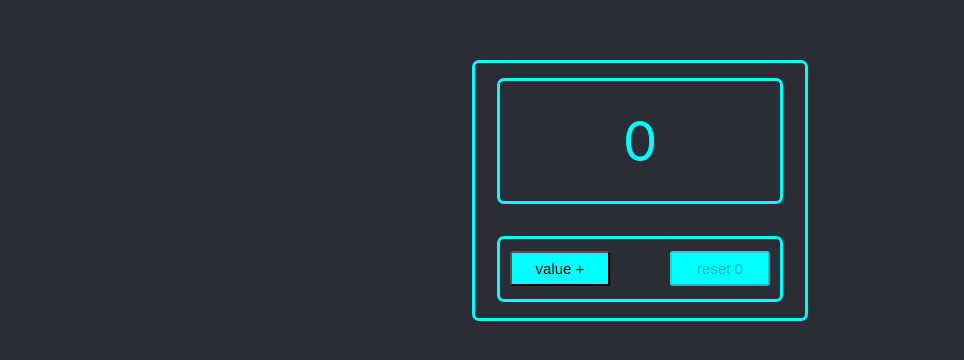
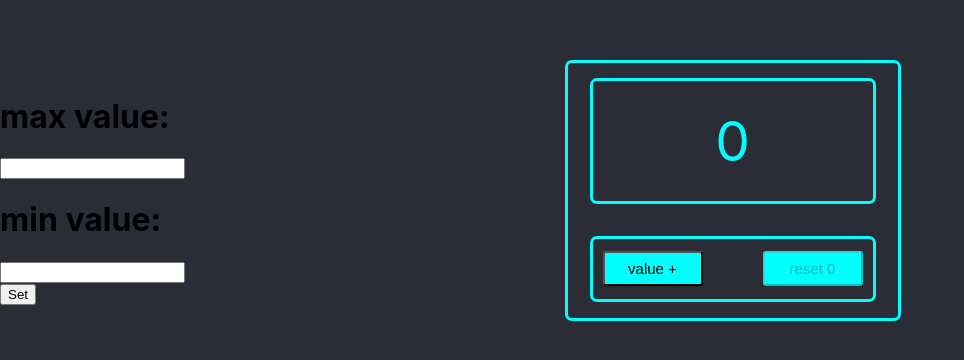
Before and after one commit to Reegulus/Counter, a React (Create React App) app: page / in a window 1280 px wide. Shown: the part 210-570 px from the top of the page, without its empty margins (0-964 px from the left). Built offline with nearby package versions, Linux system fonts and the light colour scheme.

Commit message:
Создал Directory parameters and components DisplayValue.tsx, ButtonSet.tsx

```diff
--- a/src/App.tsx
+++ b/src/App.tsx
@@ -1,6 +1,7 @@
 import React, {useState} from 'react';
 import styles from './App.module.css';
-import {Counter} from "./Components/Counter/Counter";
+import {Counter} from "./Components/mainCounter/Counter/Counter";
+import {DisplayValue} from "./Components/parameters/DisplayValue";
 
 function App() {
     const maxValue = 5
@@ -18,13 +19,14 @@ function App() {
 
     return (
         <div className={styles.App} >
-
+            <DisplayValue/>
                <Counter
                    incCount={incCount}
                    resetCount={resetCount}
                    count={count}
                    maxValue={maxValue}
                />
+
         </div>
     );
 }
--- a/src/Components/Button/Button.tsx
+++ b/src/Components/mainCounter/Button/Button.tsx
@@ -12,7 +12,7 @@ export function Button(props: ButtonPropsType) {
 
     return(
         <div className={styles.buttonGeneral}>
-            <input type={"button"} value={"value +"} className={styles.btnValue} disabled={props.count === props.maxValue} onClick={props.incCount}/>
+           <input type={"button"} value={"value +"} className={styles.btnValue} disabled={props.count === props.maxValue} onClick={props.incCount}/>
             <input type={"button"} value={"reset 0"} className={styles.btnReset} disabled={props.count === 0} onClick={props.resetCount}/>
             <div>
 
--- /dev/null
+++ b/src/Components/parameters/ButtonSet.tsx
@@ -0,0 +1,9 @@
+import React from "react";
+
+export function ButtonSet() {
+    return (
+        <div>
+            <input type={"button"} value={"Set"} />
+        </div>
+    )
+}
--- /dev/null
+++ b/src/Components/parameters/DisplayValue.tsx
@@ -0,0 +1,12 @@
+import React from "react";
+import {ButtonSet} from "./ButtonSet";
+
+export function DisplayValue() {
+    return (
+        <div>
+           <h1>max value:</h1> <input type="number"/>
+           <h1>min value:</h1> <input type="number"/>
+            <ButtonSet/>
+        </div>
+    )
+}
```
Also changed, not shown: src/Components/mainCounter/Button/Button.module.css (renamed from src/Components/Button/Button.module.css), src/Components/mainCounter/Counter/Counter.module.css (renamed from src/Components/Counter/Counter.module.css), src/Components/mainCounter/Counter/Counter.tsx (renamed from src/Components/Counter/Counter.tsx), src/Components/mainCounter/Display/Display.module.css (renamed from src/Components/Display/Display.module.css), src/Components/mainCounter/Display/Display.tsx (renamed from src/Components/Display/Display.tsx).
